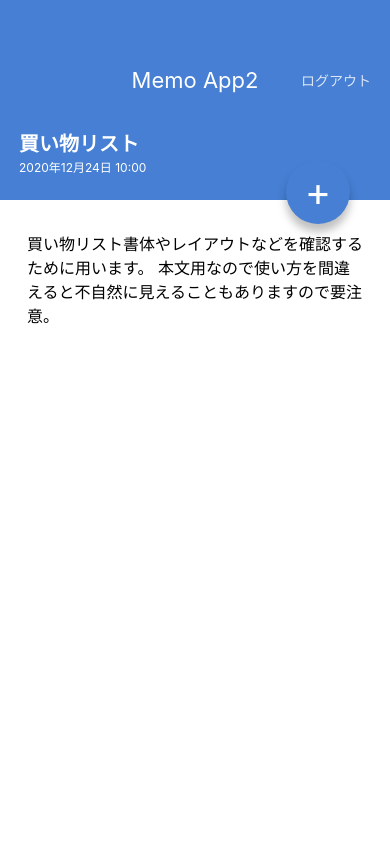
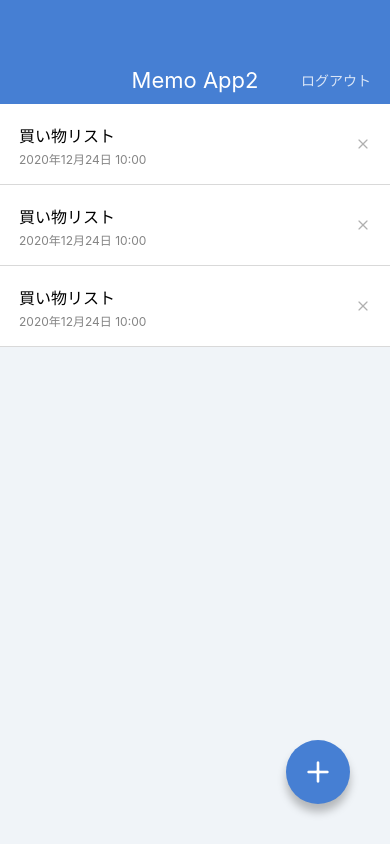
Before and after one commit to hirom/MemoApp2, a React Native app: screen /MemoList in a window 390 px wide. Built offline with nearby package versions, Linux system fonts and the light colour scheme.

Commit message:
Installed @expo/vector-icons

```diff
--- a/App.jsx
+++ b/App.jsx
@@ -1,7 +1,8 @@
 import React from "react";
 
-import MemoDetailScreen from "./src/screens/MemoDetailScreen";
+//import MemoDetailScreen from "./src/screens/MemoDetailScreen";
+import MemoListScreen from "./src/screens/MemoListScreen";
 
 export default function App() {
-	return <MemoDetailScreen />;
+	return <MemoListScreen />;
 }
--- a/package.json
+++ b/package.json
@@ -9,6 +9,7 @@
     "web": "expo start --web"
   },
   "dependencies": {
+    "@expo/vector-icons": "^10.2.1",
     "expo": "~46.0.9",
     "expo-status-bar": "~1.4.0",
     "expo-updates": "~0.14.5",
--- a/src/components/CircleButton.jsx
+++ b/src/components/CircleButton.jsx
@@ -1,19 +1,22 @@
 import React from "react";
-import { View, Text, StyleSheet } from "react-native";
+import { View, StyleSheet } from "react-native";
 import { shape, string } from "prop-types";
 
+import { Feather } from "@expo/vector-icons";
+
 export default function CircleButton(props) {
-	const { children, style } = props;
+	const { style, name } = props;
 	return (
 		<View style={[styles.circleButton, style]}>
-			<Text style={styles.circleButtonLabel}>{children}</Text>
+			{/* <Text style={styles.circleButtonLabel}>{children}</Text> */}
+			<Feather name={name} size={32} color="white" />
 		</View>
 	);
 }
 
 CircleButton.protoTypes = {
-	children: string.isRequired,
 	style: shape(),
+	name: string.isRequired,
 };
 
 CircleButton.defaultProps = {
--- a/src/components/MemoList.jsx
+++ b/src/components/MemoList.jsx
@@ -1,5 +1,7 @@
 import React from "react";
 import { View, Text, StyleSheet } from "react-native";
+
+import { Feather } from "@expo/vector-icons";
 
 export default function MemoList() {
 	return (
@@ -10,7 +12,7 @@
 					<Text style={styles.memoListItemDate}>2020年12月24日 10:00</Text>
 				</View>
 				<View>
-					<Text>X</Text>
+					<Feather name="x" size={16} color="#B0B0B0" />
 				</View>
 			</View>
 
@@ -20,7 +22,7 @@
 					<Text style={styles.memoListItemDate}>2020年12月24日 10:00</Text>
 				</View>
 				<View>
-					<Text>X</Text>
+					<Feather name="x" size={16} color="#B0B0B0" />
 				</View>
 			</View>
 
@@ -30,7 +32,7 @@
 					<Text style={styles.memoListItemDate}>2020年12月24日 10:00</Text>
 				</View>
 				<View>
-					<Text>X</Text>
+					<Feather name="x" size={16} color="#B0B0B0" />
 				</View>
 			</View>
 		</View>
--- a/src/screens/MemoDetailScreen.jsx
+++ b/src/screens/MemoDetailScreen.jsx
@@ -18,7 +18,7 @@
 					本文用なので使い方を間違えると不自然に見えることもありますので要注意。
 				</Text>
 			</ScrollView>
-			<CircleButton style={{ top: 160, bottom: "auto" }}>+</CircleButton>
+			<CircleButton style={{ top: 160, bottom: "auto" }} name="edit-2" />
 		</View>
 	);
 }
--- a/src/screens/MemoListScreen.jsx
+++ b/src/screens/MemoListScreen.jsx
@@ -10,7 +10,7 @@
 		<View style={styles.container}>
 			<AppBar />
 			<MemoList />
-			<CircleButton>+</CircleButton>
+			<CircleButton name="plus" />
 		</View>
 	);
 }
```
Also changed, not shown: 1 other file (tests, documents, lock files or other folders).
